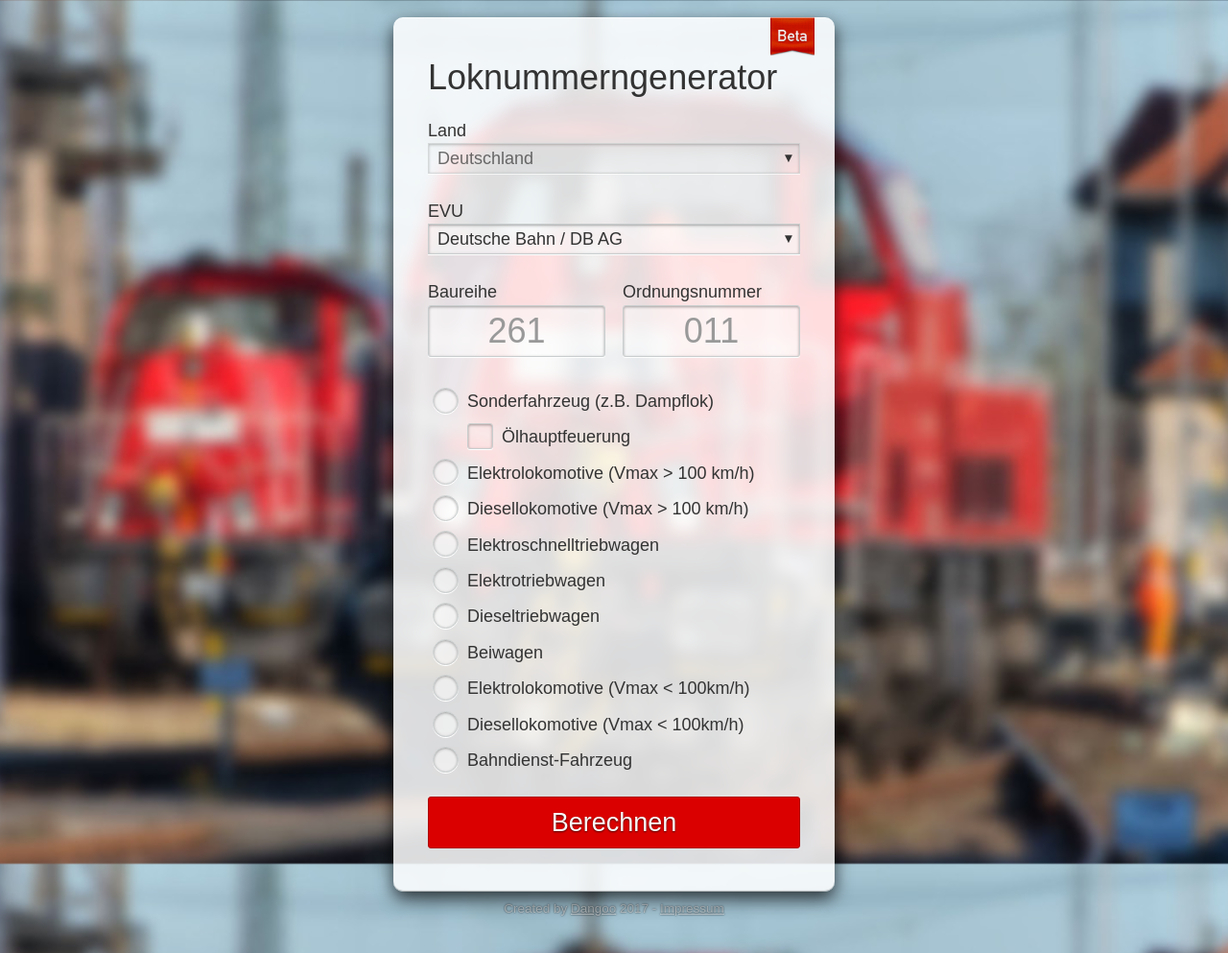
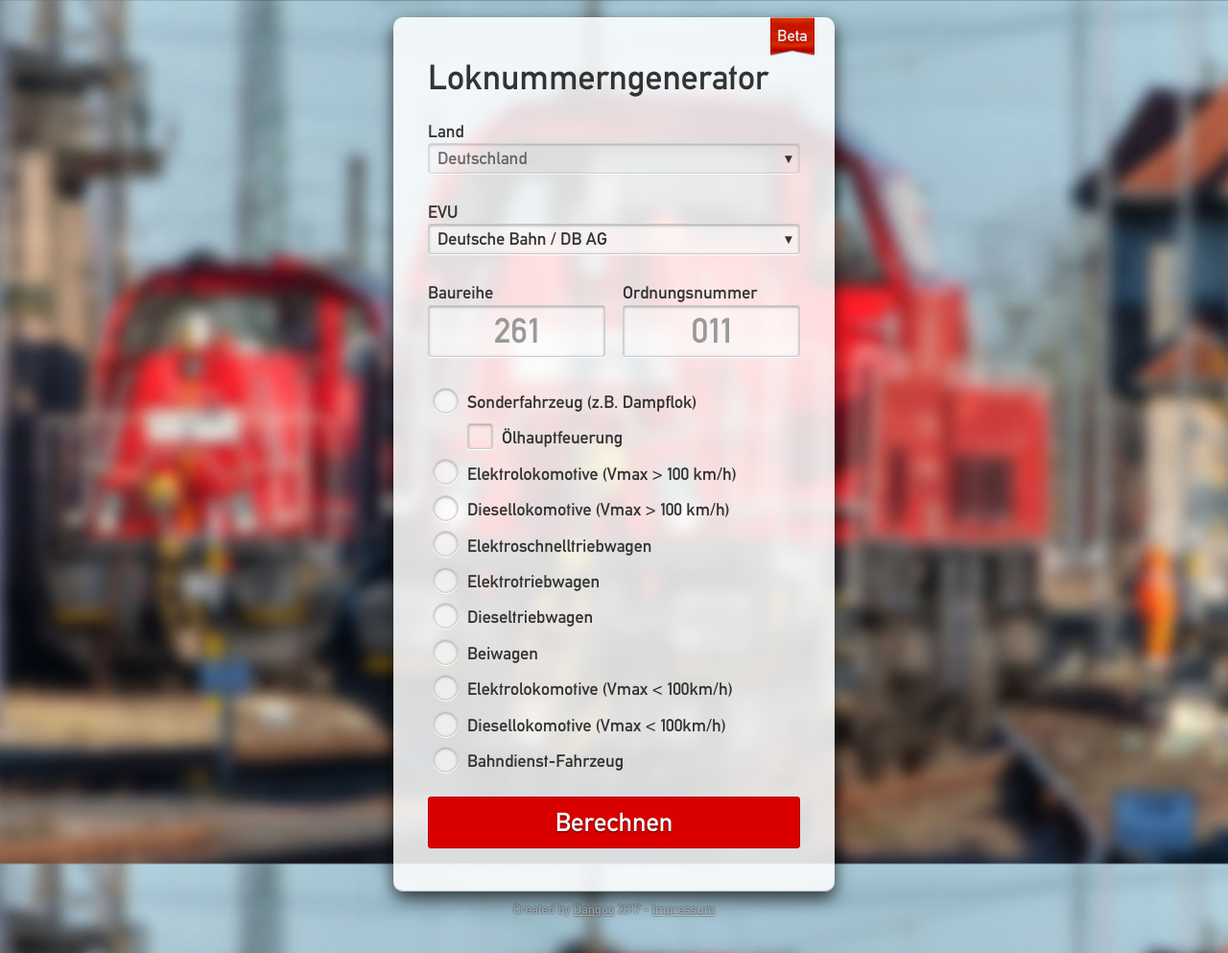
Before and after one commit to Dangoo/toolz, a Jekyll site: the page built from index.html, in a window 1280 px wide. Shown: the whole page at 96% size. Built offline with Jekyll 4.4.1, drawn with Linux system fonts in a browser that asks for light colours.

Commit message:
feat: cleanup for font face rule

```diff
--- a/css/main.css
+++ b/css/main.css
@@ -4,15 +4,11 @@
 
 @font-face {
     font-family: 'Bahn';
-    src: url('../fonts/din1451alt-webfont.eot');
-    src: url('../fonts/din1451alt-webfont.eot?#iefix') format('embedded-opentype'),
-         url('../fonts/din1451alt-webfont.woff') format('woff'),
-         url('../fonts/din1451alt-webfont.ttf') format('truetype'),
-         url('../fonts/din1451alt-webfont.svg#alte_din_1451_mittelschriftRg') format('svg');
-    src: local('Bahnschrift');
+    src: local('Bahnschrift'),
+         url('../fonts/din1451alt-webfont.woff') format('woff');
     font-weight: normal;
     font-style: normal;
-    font-variation-settings: "wght" 450, "wdth" 95;
+    font-display: swap;
 }
 
 /* ==========================================================================
@@ -239,6 +235,7 @@ input[type=text] {
     justify-content: center;
     align-items: center;
     position: absolute;
+    pointer-events: none;
     right: 0;
     top: 0;
     height: inherit;
@@ -251,12 +248,14 @@ input[type=text] {
 }
 
 .select_native {
+    -moz-appearance: none;
     -webkit-appearance: none;
     appearance: none;
     display: inline-block;
     width: 100%;
     height: inherit;
     padding: 0 1em 0 .5em;
+    border-radius: inherit;
 }
 
 .button {
@@ -269,6 +268,7 @@ input[type=text] {
     font-family: inherit;
     -webkit-font-smoothing: antialiased;
     font-size: 1.5em;
+    line-height: 1;
     text-shadow: 0 1px 2px rgba(0,0,0,0.65);
     outline: none;
     transition: box-shadow 0.1s;
```
